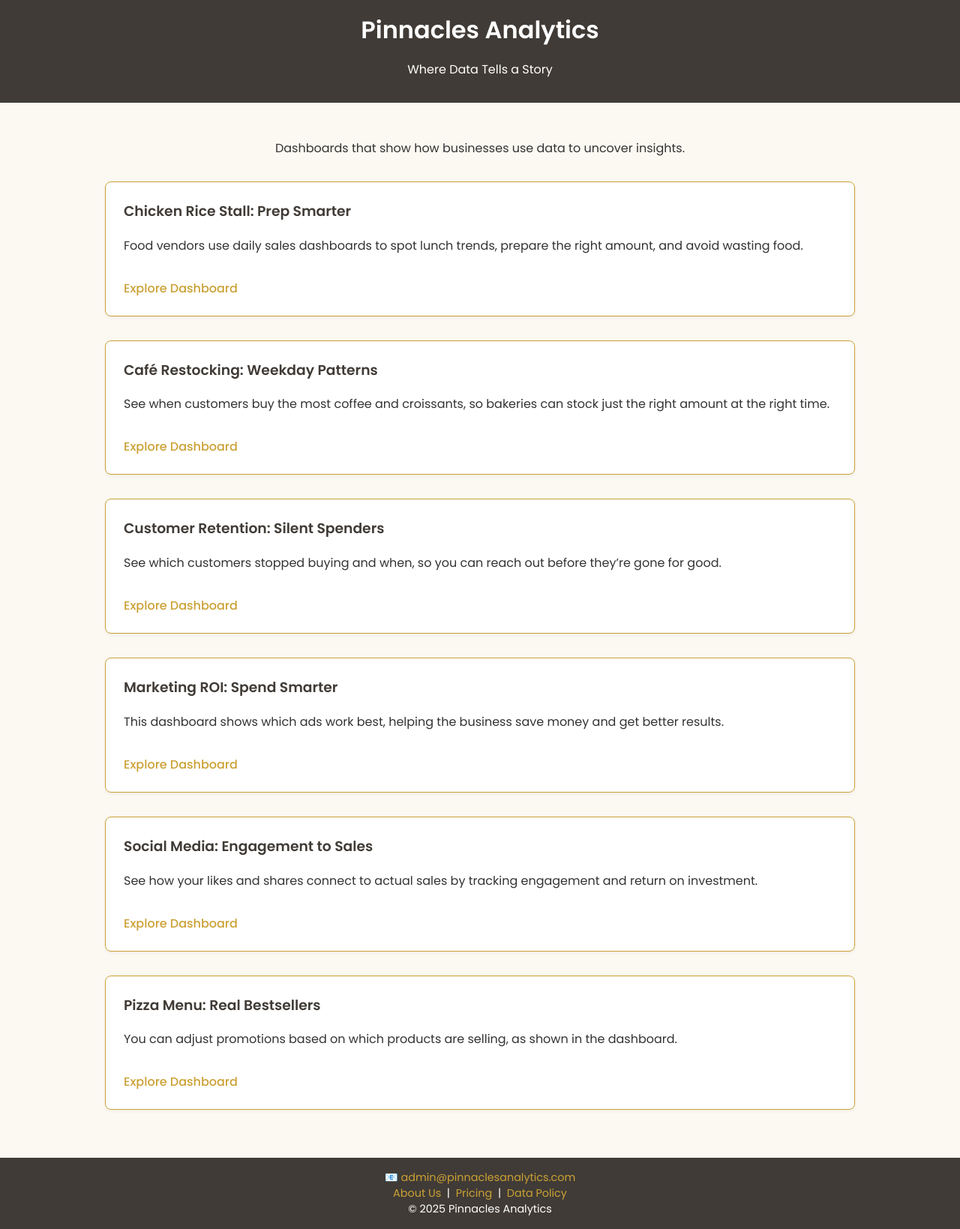
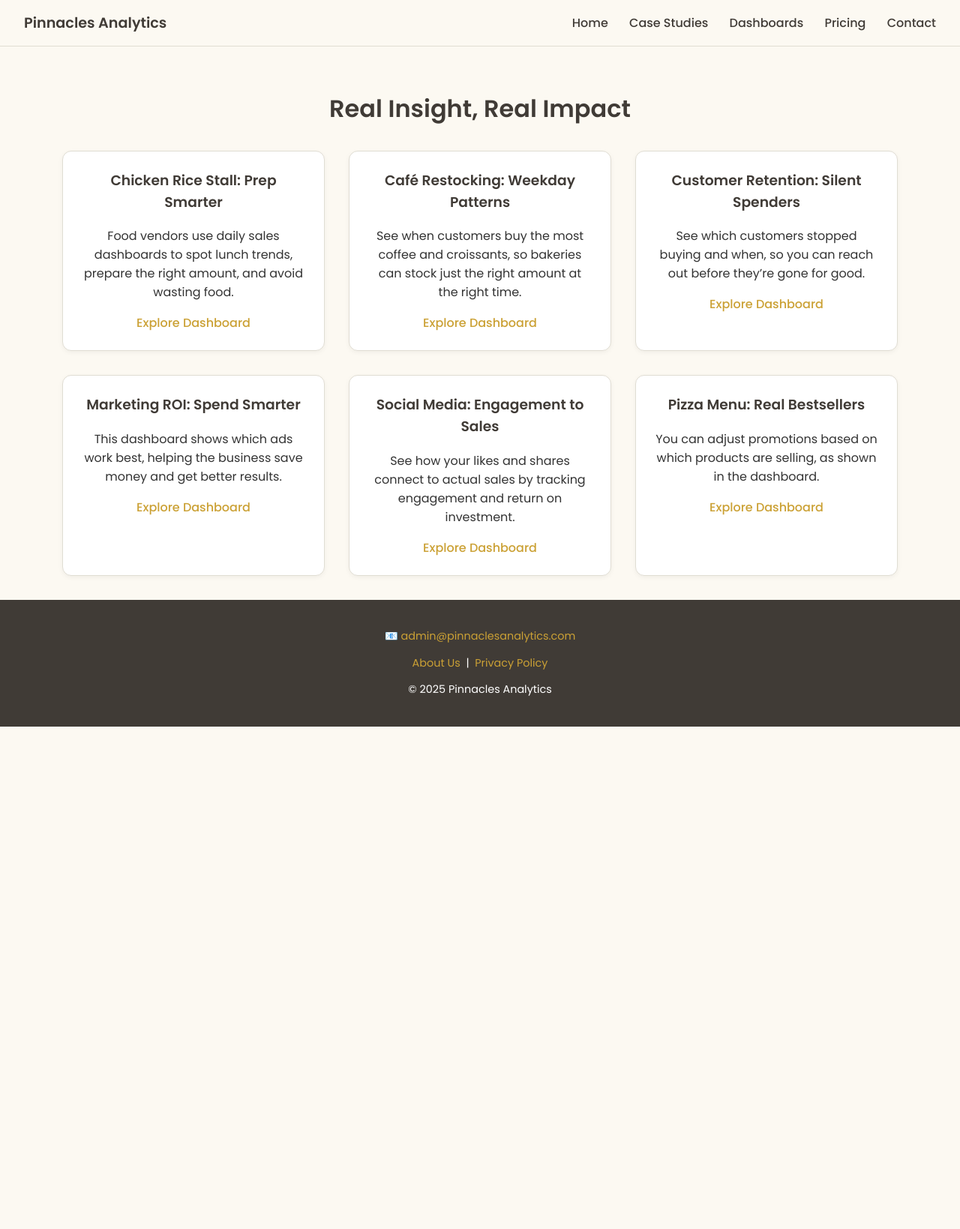
Before and after one commit to lyven81/pinnacles-learning-website, a Jekyll site: the page dashboard.html, which Jekyll copies as it is, in a window 1280 px wide. Shown: the whole page at 75% size. Built offline with Jekyll 4.4.1, drawn with Linux system fonts in a browser that asks for light colours; after the commit the page ends 969 px from its top, so only the background shows below that.

Commit message:
Update dashboard.html

```diff
--- a/dashboard.html
+++ b/dashboard.html
@@ -1,79 +1,192 @@
+
 <!DOCTYPE html>
 <html lang="en">
 <head>
-  <meta charset="utf-8"/>
-  <meta name="viewport" content="width=device-width, initial-scale=1.0"/>
-  <title>Dashboards | Pinnacles Analytics</title>
-  <link href="https://fonts.googleapis.com/css2?family=Poppins:wght@400;500;600&display=swap" rel="stylesheet"/>
-  <link href="style.css" rel="stylesheet"/>
+  <meta charset="UTF-8" />
+  <meta name="viewport" content="width=device-width, initial-scale=1.0" />
+  <title>Pinnacles Analytics | Friendly Data Help</title>
+  <link href="https://fonts.googleapis.com/css2?family=Poppins:wght@400;500;600&display=swap" rel="stylesheet" />
   <style>
-    body {
+    html, body {
+      height: 100%;
+      margin: 0;
       font-family: 'Poppins', sans-serif;
       background-color: #FCF9F2;
-      margin: 0;
-      padding: 0;
+      color: #333;
     }
-    header, footer {
-      background-color: #403B36;
-      color: #FFFFFF;
+
+    body {
+      display: flex;
+      flex-direction: column;
+    }
+
+    .navbar {
+      display: flex;
+      justify-content: space-between;
+      align-items: center;
+      background-color: #FCF9F2;
+      padding: 1rem 2rem;
+      border-bottom: 1px solid #e0ddd3;
+    }
+
+    .navbar .brand {
+      font-size: 1.2rem;
+      font-weight: 600;
+      color: #403B36;
+    }
+
+    .navbar nav a {
+      margin-left: 1.5rem;
+      text-decoration: none;
+      color: #403B36;
+      font-weight: 500;
+    }
+
+    .navbar nav a:hover {
+      color: #CBA135;
+    }
+
+    header {
       text-align: center;
-      padding: 1rem;
+      padding: 4rem 1rem 3rem;
+      background: linear-gradient(to bottom right, #FCF9F2, #fff9e7);
     }
+
+    header h1 {
+      font-size: 2.5rem;
+      color: #403B36;
+      margin-top: 0.5rem;
+    }
+
+    .intro h2 {
+  font-size: 2rem;
+  color: #403B36;
+  margin-bottom: 0.5rem;
+}
+
+    header p {
+      font-size: 1.1rem;
+      color: #555;
+      max-width: 600px;
+      margin: 1rem auto 2rem;
+    }
+
+    .cta-button {
+      display: inline-block;
+      background-color: #CBA135;
+      color: white;
+      text-decoration: none;
+      padding: 12px 25px;
+      border-radius: 6px;
+      font-weight: 600;
+      font-size: 1.05rem;
+    }
+
+    .cta-button:hover {
+      background-color: #b08e2e;
+    }
+
     .container {
-      max-width: 1000px;
+      max-width: 1200px;
       margin: 0 auto;
-      padding: 2rem;
+      padding: 2rem 1rem;
+      text-align: center;
     }
+
     .intro {
-      text-align: center;
       margin-bottom: 2rem;
     }
+
     .case-grid {
-      display: grid;
-      grid-template-columns: 1fr;
+      display: flex;
+      flex-wrap: wrap;
+      justify-content: center;
       gap: 2rem;
-      margin-bottom: 2rem;
     }
+
     .case-card {
       background: #FFFFFF;
+      border: 1px solid #e0ddd3;
+      border-radius: 12px;
       padding: 1.5rem;
-      border: 1px solid #CBA135;
-      border-radius: 8px;
-      box-shadow: 0 2px 5px rgba(0,0,0,0.05);
+      width: 300px;
+      box-shadow: 0 2px 6px rgba(0, 0, 0, 0.05);
+      text-align: center;
     }
+
     .case-card h3 {
+      color: #403B36;
       margin-top: 0;
-      color: #403B36;
     }
+
     .case-card a {
       color: #CBA135;
+      font-weight: 500;
       text-decoration: none;
-      font-weight: 500;
-      display: inline-block;
-      margin-top: 1rem;
-    }
-    .case-card a:hover {
-      color: #b08e2e;
     }
 
-    /* Responsive Padding (Optional Enhancement) */
-    @media (max-width: 600px) {
-      .container {
-        padding: 1rem;
+    .case-card a:hover {
+      text-decoration: underline;
+    }
+
+    .spacer {
+      flex: 1;
+    }
+
+    footer {
+      background-color: #403B36;
+      color: white;
+      text-align: center;
+      padding: 1.5rem;
+      font-size: 0.9rem;
+    }
+
+    footer a {
+      color: #CBA135;
+      text-decoration: none;
+    }
+
+    footer a:hover {
+      text-decoration: underline;
+    }
+
+    @media (max-width: 768px) {
+      .navbar {
+        flex-direction: column;
+        align-items: flex-start;
+      }
+
+      .navbar nav {
+        margin-top: 0.5rem;
+      }
+
+      header h1 {
+        font-size: 2rem;
+      }
+
+      .cta-button {
+        font-size: 1rem;
+        padding: 10px 20px;
       }
     }
   </style>
 </head>
 <body>
 
-  <header>
-    <h1>Pinnacles Analytics</h1>
-    <p>Where Data Tells a Story</p>
-  </header>
+  <div class="navbar">
+    <div class="brand">Pinnacles Analytics</div>
+    <nav>
+      <a href="index.html">Home</a>
+      <a href="case-studies.html">Case Studies</a>
+      <a href="dashboard.html">Dashboards</a>
+      <a href="pricing.html">Pricing</a>
+      <a href="contact.html">Contact</a>
+    </nav>
+  </div>
 
   <div class="container">
     <section class="intro">
-      <p>Dashboards that show how businesses use data to uncover insights.</p>
+       <h2>Real Insight, Real Impact</p>
     </section>
 
     <div class="case-grid">
@@ -115,12 +228,13 @@
     </div>
   </div>
 
+  <div class="spacer"></div>
+
   <footer>
     <p>📧 <a href="mailto:admin@pinnaclesanalytics.com">admin@pinnaclesanalytics.com</a></p>
     <p>
-      <a href="http://www.pinnaclesanalytics.com/about.html">About Us</a> &nbsp;|&nbsp;
-      <a href="http://www.pinnaclesanalytics.com/pricing.html">Pricing</a> &nbsp;|&nbsp;
-      <a href="http://www.pinnaclesanalytics.com/privacy-policy.html">Data Policy</a>
+      <a href="about.html">About Us</a> &nbsp;|&nbsp;
+      <a href="privacy-policy.html">Privacy Policy</a>
     </p>
     <p>© 2025 Pinnacles Analytics</p>
   </footer>
```
